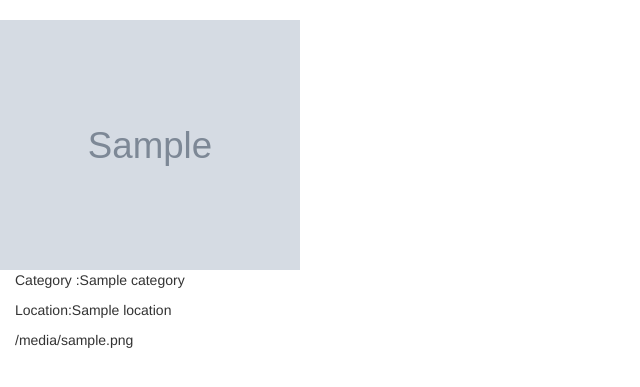
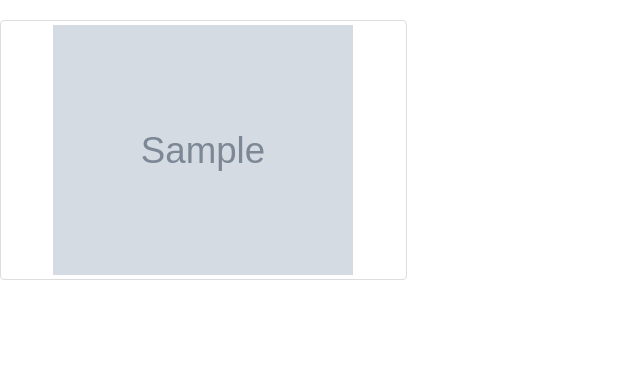
Before and after one commit to aline-bebe/gallery_app, a Django app: template pictures/templates/all_images/index.html in a window 1280 px wide. Shown: the part 52-439 px from the top of the page, without its empty margins (0-640 px from the left). Run offline with Django 3.2, Linux system fonts and the light colour scheme; the template is opened without the code that fills it: most values are stand-ins (such as "Sample title", 1, 10 or a date in 2020); grey boxes marked "Sample" are stand-in pictures; parts of the project's set-up code (start-up, migrations or seed data) failed here and were passed over; some libraries are stand-ins or nearby versions.

Commit message:
retrieving image from database

```diff
--- a/pictures/templates/all_images/index.html
+++ b/pictures/templates/all_images/index.html
@@ -14,7 +14,7 @@
     <!-- displaying images -->
 
      <!--Display news Article images  -->
-     <div class="col-xs-6 col-sm-6 col-md-6 col-lg-6">
+     <!-- <div class="col-xs-6 col-sm-6 col-md-6 col-lg-6">
         <img class="img-responsive" style='width:300px; height:250px' src="{{pic.image.url}}" alt="image">
         <div class="col-xs-6 col-sm-6 col-md-6 col-lg-6">
             <p> Category :{{pic.category}}</p>
@@ -22,6 +22,17 @@
             <p>{{pic.image_description}}</p>
 
         </div>
+    </div> -->
+    <div class="col-xs-6 col-sm-6 col-md-6 col-lg-4">
+    <div class="thumbnail">
+        <div class="view overlay">
+    <a data-caption="  Category :{{pi.category}} <br> Location:{{pic.location}}  <br> {{pic.image_description}}   "
+      href="{{pic.image.url}}" data-fancybox class="card-img-top" style='width:400px; height:600px'>
+      <img class="img-responsive" style='width:300px; height:250px' src="{{pic.image.url}}" alt="image">
+
+    </a>
+       </div>
+    </div>
     </div>
 
   </div>
```
